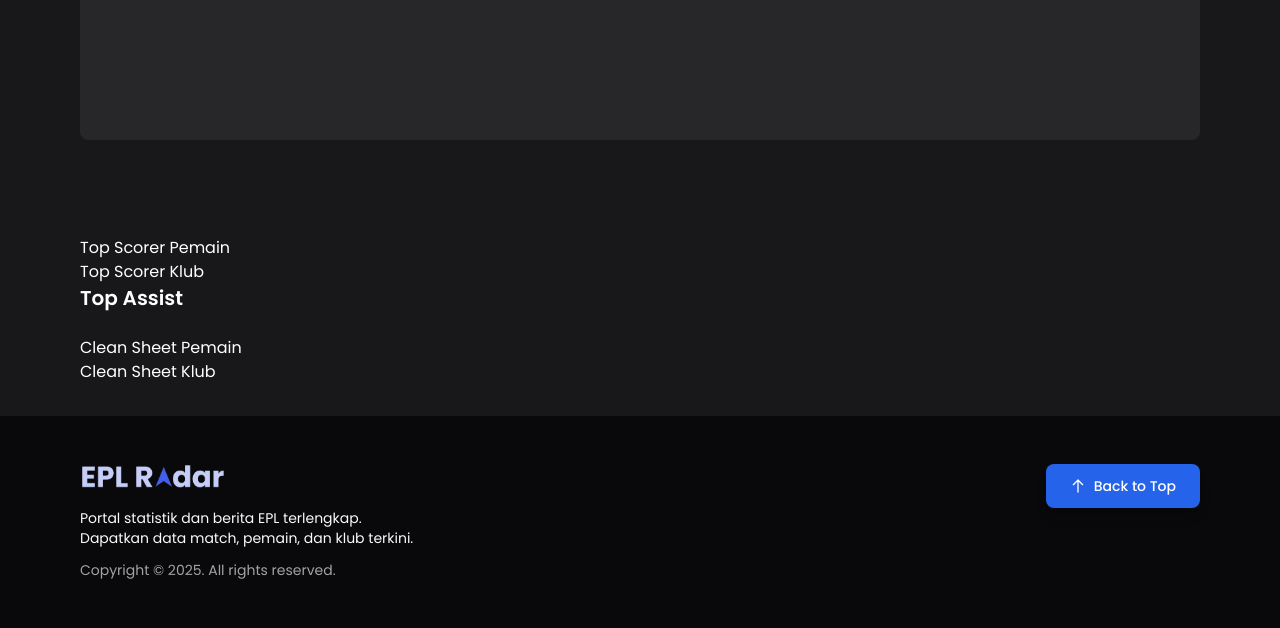
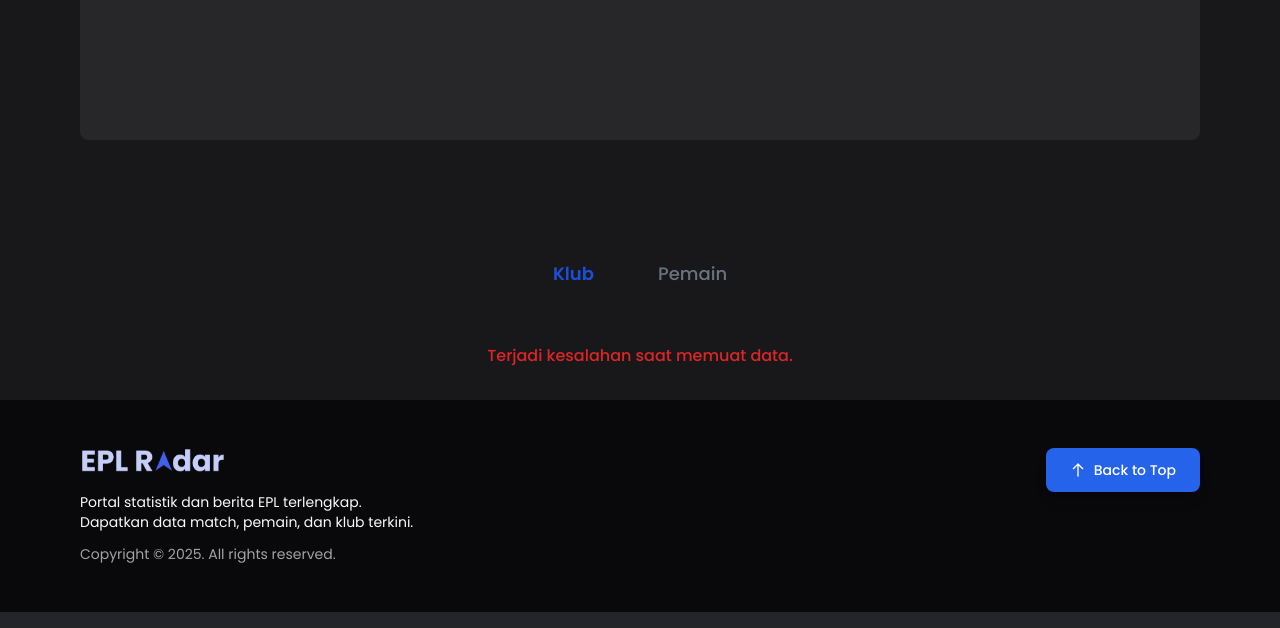
Before and after one commit to PBP-E12/eplradar, a Django app: template stats/templates/stats.html in a window 1280 px wide. Shown: the part 612-1240 px from the top of the page. Run offline with Django 5.2, Linux system fonts and the light colour scheme; the template is opened without the code that fills it, so the values that code supplies are empty; some libraries are stand-ins or nearby versions.

Commit message:
ubah stats

```diff
--- a/eplradar/urls.py
+++ b/eplradar/urls.py
@@ -22,7 +22,7 @@ urlpatterns = [
     path('', include('main.urls')),
     # path('clubs/', include('clubs.urls')),
     # path('players/', include('players.urls')),
-    #path('stats/', include('stats.urls')),
+    path('stats/', include('stats.urls')),
     path('news/', include('news.urls')),
-    #path('matches/', include('matches.urls')),
+    path('matches/', include('matches.urls')),
 ]
--- a/main/templates/main.html
+++ b/main/templates/main.html
@@ -8,9 +8,9 @@
 {% block content %}
 {% include 'navbar.html' %}
 
-<div class="bg-zinc-900 w-full pt-16 min-h-screen">
+<div class="bg-gray-900 w-full pt-10 min-h-screen">
     <div class="mx-auto px-4 sm:px-6 lg:px-20 py-8">
-        <div class="my-24 bg-zinc-800 rounded-lg h-[560px]">
+        <div class="my-24 bg-gray-800 rounded-lg h-[560px]">
 
         </div>
 
--- a/stats/templates/stats.html
+++ b/stats/templates/stats.html
@@ -12,30 +12,156 @@
 <div class="bg-zinc-900 w-full pt-16 min-h-screen text-white">
     <div class="mx-auto px-4 sm:px-6 lg:px-20 py-8">
         <div class="my-24 bg-zinc-800 rounded-lg h-[560px]">
-            </div>
-
-    <section id="top-score">
-        <h2>Top Scorer Pemain</h2>
-        <ul id="top-scorer-players"></ul>
-
-        <h2>Top Scorer Klub</h2>
-        <ul id="top-scorer-clubs"></ul>
-    </section>
-
-        <div class="flex justify-between items-center mb-6">
-            <h2 class="text-xl font-semibold text-white">Top Assist</h2>
         </div>
 
-    <section id="clean-sheet">
-        <h2>Clean Sheet Pemain</h2>
-        <ul id="top-cleansheet-players"></ul>
+        <!-- Filter Section -->
+        <div class="flex flex-col items-center mb-8 p-4">
+            <div class="flex space-x-8">
+                <a id="filter-klub" class="text-blue-700 font-semibold text-lg px-4 py-2 font-medium transition-colors hover:text-blue-800 cursor-pointer">
+                Klub
+            </a>
+                <a id="filter-pemain" class="text-gray-500 px-4 py-2 font-medium text-lg transition-colors hover:text-white">
+                Pemain
+                </a>
+            </div>
+        </div>
 
-        <h2>Clean Sheet Klub</h2>
-        <ul id="top-cleansheet-clubs"></ul>
-    </section>
+        <!-- Loading State -->
+        <div id="loading" class="bg-gray-500 rounded-lg p-20 text-center hidden">
+        <svg class="animate-spin h-8 w-8 text-gray-300 inline-block" xmlns="http://www.w3.org/2000/svg" fill="none" viewBox="0 0 24 24">
+            <circle class="opacity-25" cx="12" cy="12" r="10" stroke="currentColor" stroke-width="4"></circle>
+            <path class="opacity-75" fill="currentColor" d="M4 12a8 8 0 018-8v4a4 4 0 00-4 4H4z"></path>
+        </svg>
+        <p class="text-gray-900 mt-3">Loading stat ...</p>
+        </div>
+
+        <!-- Error -->
+        <div id="error" class="hidden text-center text-red-600 font-medium"></div>
+
+        <!-- Grid -->
+        <div id="grid" class="hidden grid grid-cols-1 sm:grid-cols-2 lg:grid-cols-3 gap-8"></div>
 
     </div>
 </div>
 
+    <script>
+const grid = document.getElementById("grid");
+const loading = document.getElementById("loading");
+const error = document.getElementById("error");
+const btnKlub = document.getElementById("filter-klub");
+const btnPemain = document.getElementById("filter-pemain");
+
+let mode = "klub"; // default
+
+//  fungsi untuk ambil data dari API
+async function fetchStats() {
+  grid.innerHTML = "";
+  error.classList.add("hidden");
+  loading.classList.remove("hidden");
+  grid.classList.add("hidden");
+
+  const url =
+    mode === "klub"
+      ? "/stats/api/stats/clubs/"
+      : "/stats/api/stats/players/";
+
+  try {
+    const res = await fetch(url, { headers: { Accept: "application/json" } });
+    if (!res.ok) throw new Error("Gagal mengambil data");
+
+    const data = await res.json();
+    renderCards(data);
+  } catch (err) {
+    console.error(err);
+    error.textContent = "Terjadi kesalahan saat memuat data.";
+    error.classList.remove("hidden");
+  } finally {
+    loading.classList.add("hidden");
+  }
+}
+
+// render data ke card
+function renderCards(data) {
+  grid.innerHTML = "";
+  grid.classList.remove("hidden");
+
+  if (data.length === 0) {
+    grid.innerHTML = `<p class="text-gray-500 col-span-full text-center">Tidak ada data tersedia.</p>`;
+    return;
+  }
+
+if (mode === "klub") {
+  data.forEach((club) => {
+    const el = document.createElement("div");
+    el.className =
+      "flex items-center justify-between rounded-xl py-4 px-6 bg-gray-800 hover:ring hover:ring-blue-500/50 transition duration-300";
+
+    el.innerHTML = `
+      <img src="${club.logo || '/static/img/no-image.png'}"
+           alt="${club.club_name}"
+           class="h-[100px] w-[100px] object-contain mr-6">
+
+      <div class="flex-1 text-left">
+        <h1 class="text-lg font-semibold text-white">${club.club_name}</h1>
+      </div>
+
+      <div class="text-right">
+        <p class="text-xl font-semibold text-white">${club.points} Poin</p>
+      </div>
+    `;
+    grid.appendChild(el);
+  });
+} else {
+  data.forEach((player) => {
+    const el = document.createElement("div");
+    el.className =
+      "flex items-center justify-between rounded-xl py-4 px-6 bg-gray-800 hover:ring hover:ring-blue-500/50 transition duration-300";
+
+    el.innerHTML = `
+      <img src="${player.photo || '/static/img/no-image.png'}"
+           alt="${player.name}"
+           class="h-[100px] w-[100px] object-cover mr-6">
+
+      <div class="flex-1 text-left">
+        <h1 class="text-lg font-semibold text-white mb-1">${player.name}</h1>
+        <div class="flex items-center space-x-2">
+          <img src="${player.club_logo || '/static/img/no-image.png'}"
+               alt="${player.club}"
+               class="h-6 w-6 object-contain">
+          <p class="text-sm text-gray-300">${player.club}</p>
+        </div>
+      </div>
+
+      <div class="text-right">
+        <p class="text-xl font-semibold text-white">${player.goals} Gol</p>
+      </div>
+    `;
+    grid.appendChild(el);
+  });
+}
+
+}
+
+// Event handler tombol filter
+btnKlub.addEventListener("click", () => {
+  mode = "klub";
+  btnKlub.className = "text-blue-700 font-semibold text-lg px-4 py-2 font-medium transition-colors hover:text-blue-800 cursor-pointer";
+  btnPemain.className = "text-grey-700 font-semibold text-lg px-4 py-2 font-medium transition-colors hover:text-blue-800 cursor-pointer"
+  fetchStats();
+});
+
+btnPemain.addEventListener("click", () => {
+    mode = "pemain";
+    btnKlub.className = "text-grey-700 font-semibold text-lg px-4 py-2 font-medium transition-colors hover:text-blue-800 cursor-pointer"
+    btnPemain.className = "text-blue-700 font-semibold text-lg px-4 py-2 font-medium transition-colors hover:text-blue-800 cursor-pointer"
+  fetchStats();
+});
+
+// Load pertama kali
+fetchStats();
+
+</script>
+
+
 {% include 'footer.html' %}
 {% endblock content %}
--- a/stats/urls.py
+++ b/stats/urls.py
@@ -1,8 +1,10 @@
 from django.urls import path
-from stats.views import show_stats
+from stats.views import show_stats, player_stats, club_stats
 
 app_name = 'stats'
 
 urlpatterns = [
     path('', show_stats, name='show_stats'),
+    path('api/stats/players/', player_stats, name='player_stats'),
+    path('api/stats/clubs/', club_stats, name='club_stats'),
 ]
--- a/templates/navbar.html
+++ b/templates/navbar.html
@@ -10,9 +10,9 @@
             </div>
 
             <div class="hidden md:flex items-center space-x-6 lg:space-x-14">
-                <a href="#" class="text-neutral-500 hover:text-neutral-50 font-medium transition-colors text-sm lg:text-base">Home</a>
+                <a href="{% url 'main:show_main' %}" class="text-neutral-500 hover:text-neutral-50 font-medium transition-colors text-sm lg:text-base">Home</a>
                 <a href="#" class="text-neutral-500 hover:text-neutral-50 font-medium transition-colors text-sm lg:text-base">Match</a>
-                <a href="#" class="text-neutral-500 hover:text-neutral-50 font-medium transition-colors text-sm lg:text-base">Statistik</a>
+                <a href="{% url 'stats:show_stats' %}" class="text-neutral-500 hover:text-neutral-50 font-medium transition-colors text-sm lg:text-base">Statistik</a>
                 <a href="#" class="text-neutral-500 hover:text-neutral-50 font-medium transition-colors text-sm lg:text-base">Pemain</a>
                 <a href="#" class="text-neutral-500 hover:text-neutral-50 font-medium transition-colors text-sm lg:text-base">Klub</a>
                 <a href="{%url 'news:news_list'%}" class="text-neutral-500 hover:text-neutral-50 font-medium transition-colors text-sm lg:text-base">Berita</a>
@@ -50,13 +50,13 @@
     </div>
 
     <div class="mobile-menu hidden md:hidden bg-zinc-900 border-t border-zinc-800"> <div class="px-4 py-4 space-y-2"> <div class="space-y-1">
-                <a href="#" class="block text-neutral-50 hover:text-neutral-300 font-medium py-2 transition-colors border-b border-zinc-800">
+                <a href="{% url 'main:show_main' %}" class="block text-neutral-50 hover:text-neutral-300 font-medium py-2 transition-colors border-b border-zinc-800">
                     Home
                 </a>
                 <a href="#" class="block text-neutral-50 hover:text-neutral-300 font-medium py-2 transition-colors border-b border-zinc-800">
                     Match
                 </a>
-                <a href="#" class="block text-neutral-50 hover:text-neutral-300 font-medium py-2 transition-colors border-b border-zinc-800">
+                <a href="{% url 'stats:show_stats' %}" class="block text-neutral-50 hover:text-neutral-300 font-medium py-2 transition-colors border-b border-zinc-800">
                     Statistik
                 </a>
                 <a href="#" class="block text-neutral-50 hover:text-neutral-300 font-medium py-2 transition-colors border-b border-zinc-800">
```
Also changed, not shown: stats/views.py (+45 -1 lines), static/img/no-image.png (added).
